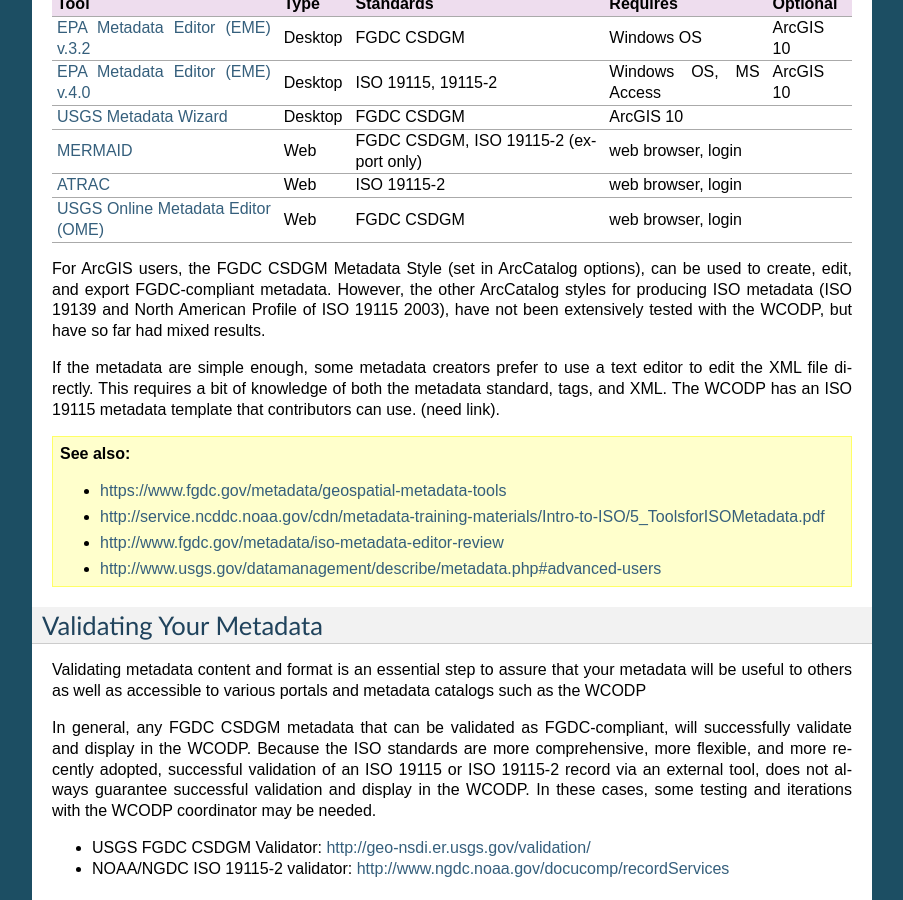
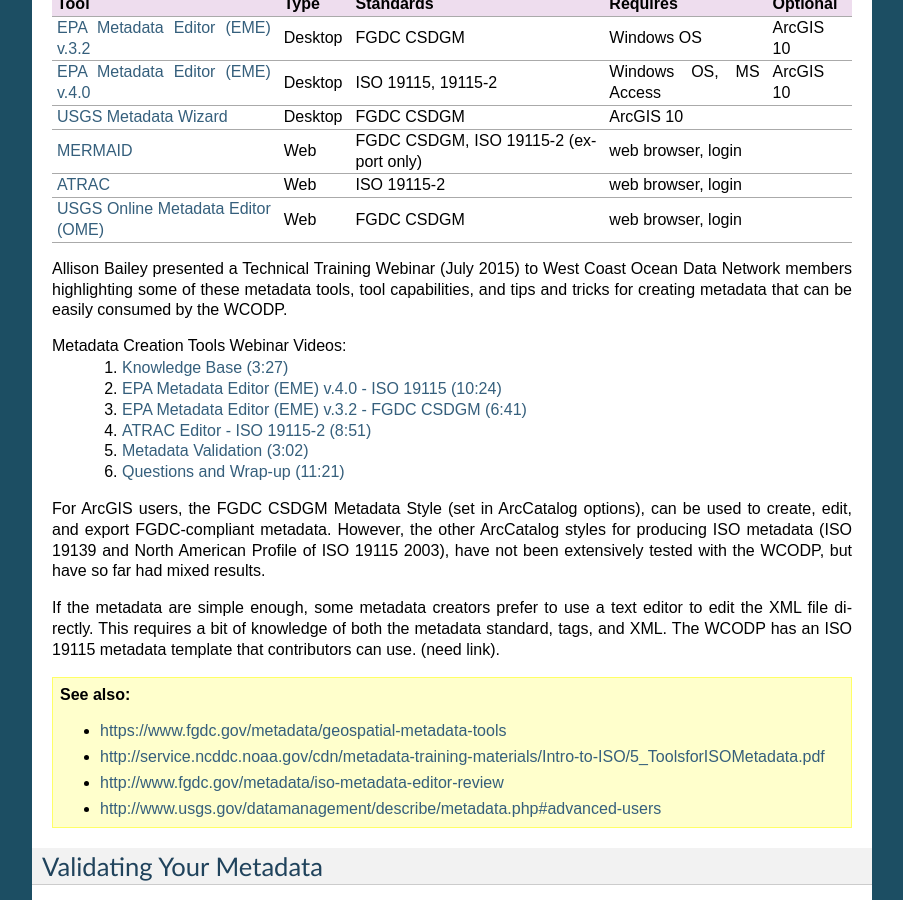
Before and after one commit to WCGA/knowledge-base, a Sphinx documentation site: the page built from docs/metadata/metadata.rst, in a window 1280 px wide and 900 px high, scrolled down 3476 px. Shown: the whole window, without its empty margins (198-1101 px from the left). Built offline with Sphinx 7.4.7, drawn with Linux system fonts in a browser that asks for light colours.

Commit message:
Added Metadata Tools webinar videos

```diff
--- a/docs/metadata/metadata.rst
+++ b/docs/metadata/metadata.rst
@@ -144,6 +144,16 @@
 .. _ATRAC: https://www.ncdc.noaa.gov/atrac/index.html
 .. _USGS Online Metadata Editor (OME): http://mercury.ornl.gov/OME/
 
+Allison Bailey presented a Technical Training Webinar (July 2015) to West Coast Ocean Data Network members highlighting some of these metadata tools, tool capabilities, and tips and tricks for creating metadata that can be easily consumed by the WCODP.
+
+Metadata Creation Tools Webinar Videos:
+	1. `Knowledge Base (3:27) <https://www.youtube.com/watch?v=ePqZnL7CtlQ>`_
+	2. `EPA Metadata Editor (EME) v.4.0 - ISO 19115 (10:24) <https://www.youtube.com/watch?v=klhhIRJTiSk>`_
+	3. `EPA Metadata Editor (EME) v.3.2 - FGDC CSDGM (6:41) <https://www.youtube.com/watch?v=LjqtCM2tBQk>`_
+	4. `ATRAC Editor - ISO 19115-2 (8:51) <https://www.youtube.com/watch?v=T8bUR3EveB0>`_
+	5. `Metadata Validation (3:02) <https://www.youtube.com/watch?v=7kGj3OdVUOA>`_
+	6. `Questions and Wrap-up (11:21) <https://www.youtube.com/watch?v=qc5YImj9oVQ>`_
+
 For ArcGIS users, the FGDC CSDGM Metadata Style (set in ArcCatalog options), can be used to create, edit, and export FGDC-compliant metadata.  However, the other ArcCatalog styles for producing ISO metadata (ISO 19139 and North American Profile of ISO 19115 2003), have not been extensively tested with the WCODP, but have so far had mixed results.
 
 If the metadata are simple enough, some metadata creators prefer to use a text editor to edit the XML file directly.   This requires a bit of knowledge of both the metadata standard, tags, and XML.  The WCODP has an ISO 19115 metadata template that contributors can use. (need link).
```
